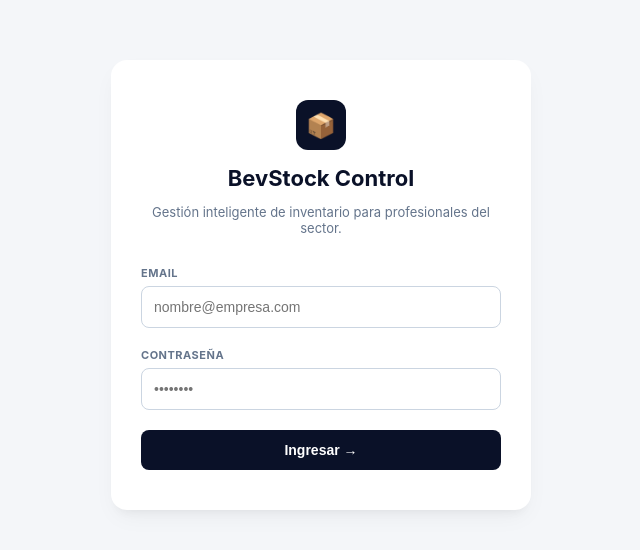
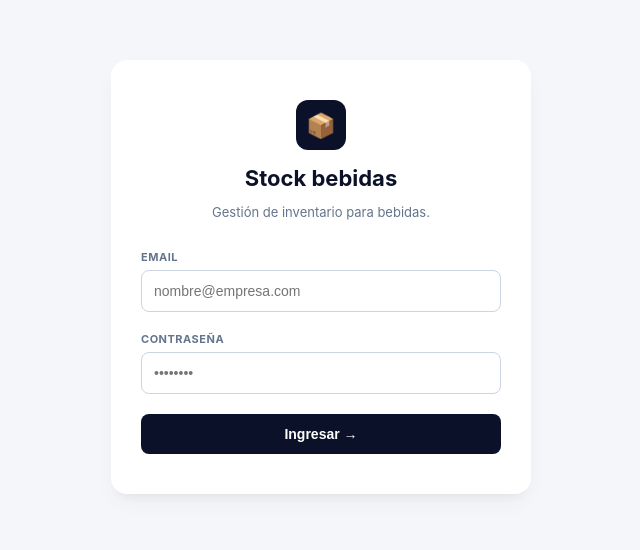
Before and after one commit to EmmanuelYapura/barny-bebidas, a React (Vite) app: page / in a window 1280 px wide. Shown: the top 550 px of the page, without its empty margins (319-959 px from the left). Built offline with nearby package versions, Linux system fonts and the light colour scheme; no server answers.

Commit message:
actualiza textos a español del login

```diff
--- a/src/components/Login.jsx
+++ b/src/components/Login.jsx
@@ -27,8 +27,8 @@ function Login({ onLogin }) {
   return (
     <div className="login-card">
       <div className="brand-icon">📦</div>
-      <h2>BevStock Control</h2>
-      <p className="brand-subtitle">Gestión inteligente de inventario para profesionales del sector.</p>
+      <h2>Stock bebidas</h2>
+      <p className="brand-subtitle">Gestión de inventario para bebidas.</p>
       <form onSubmit={handleSubmit}>
         {errorMsg && <p style={{ color: '#ef4444', fontSize: '13px', marginBottom: '15px' }}>{errorMsg}</p>}
 
```
